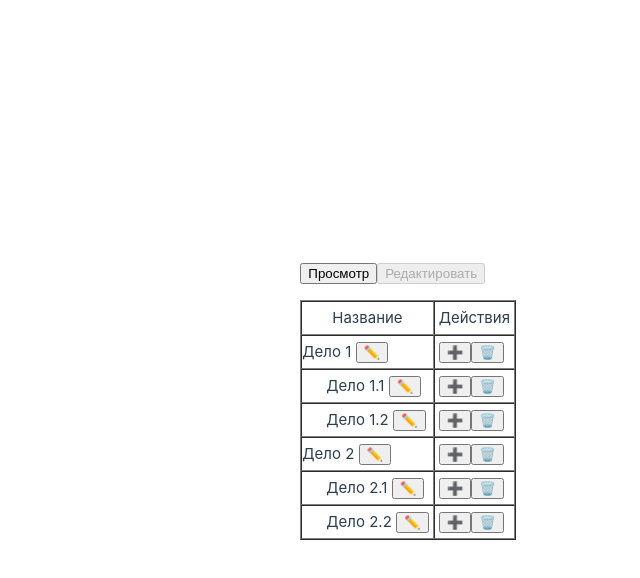
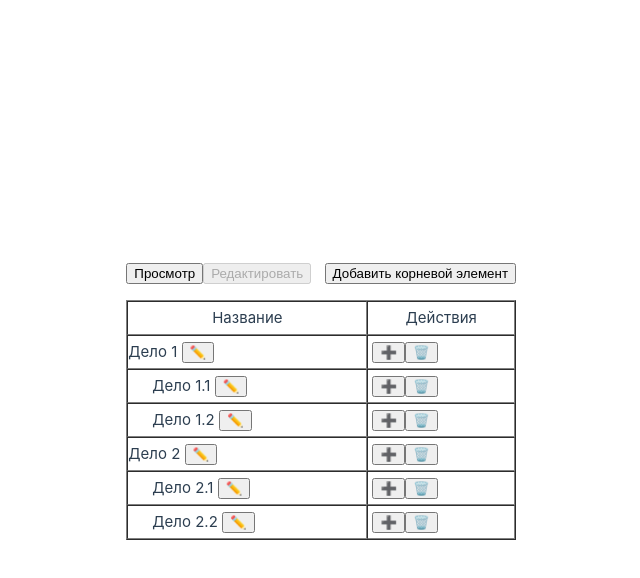
Before and after one commit to gravitaciy/mstroi_test_task, a Vue app: page / in a window 1280 px wide. Both pictures are taken after a click on the button "Редактировать". Shown: the top 578 px of the page, without its empty margins (92-732 px from the left). Built offline with nearby package versions, Linux system fonts and the light colour scheme.

Commit message:
Implemented ability to create root item

```diff
--- a/src/components/TreeTable.vue
+++ b/src/components/TreeTable.vue
@@ -73,6 +73,7 @@ provide('onDragEnd', onDragEnd)
     <div style="margin-bottom: 1em">
       <button @click="setMode('view')" :disabled="mode==='view'">Просмотр</button>
       <button @click="setMode('edit')" :disabled="mode==='edit'">Редактировать</button>
+      <button v-if="mode==='edit'" @click="addChild(null)" style="margin-left:1em">Добавить корневой элемент</button>
     </div>
     <table border="1" cellpadding="4" cellspacing="0" style="width:100%">
       <thead>
```
